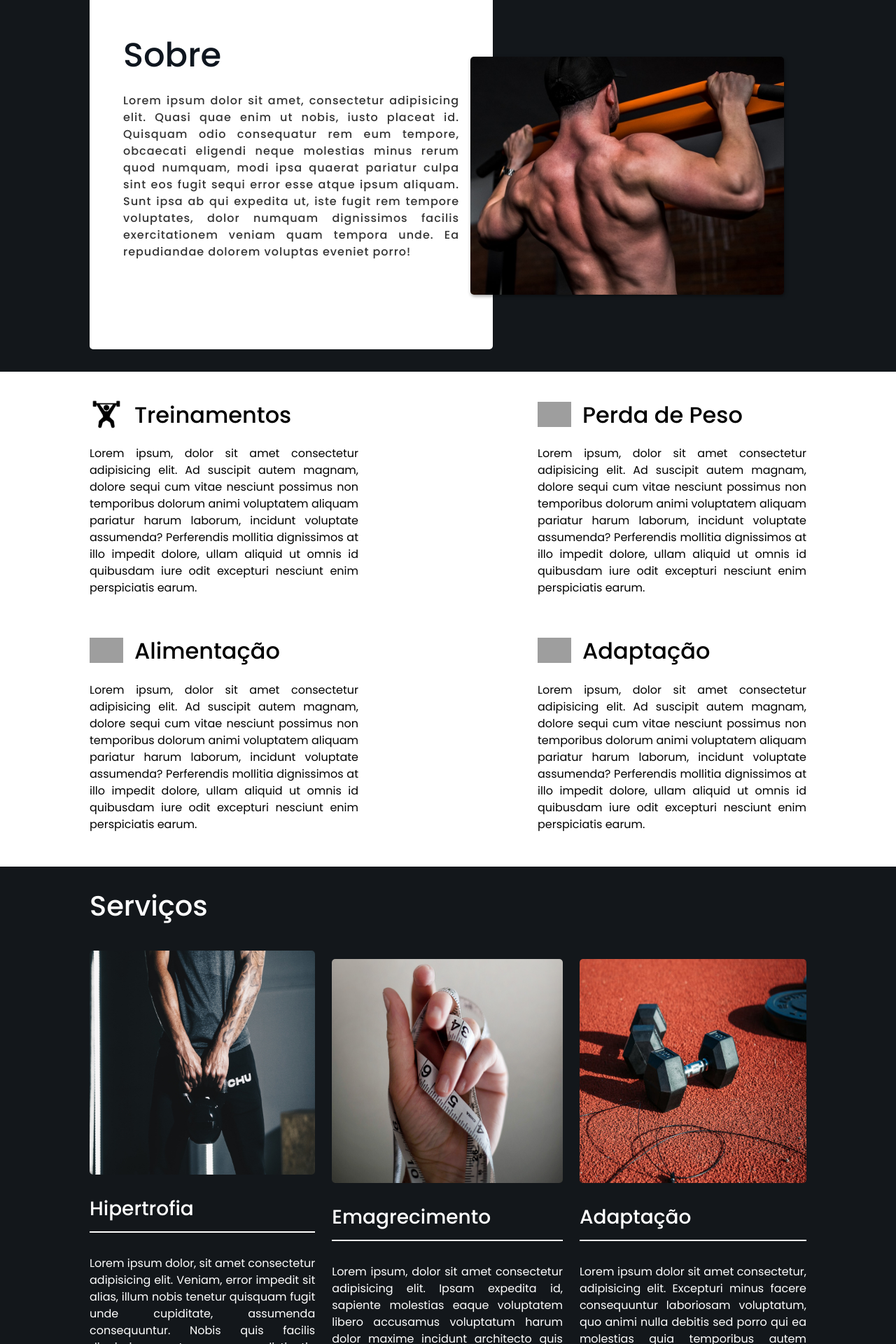
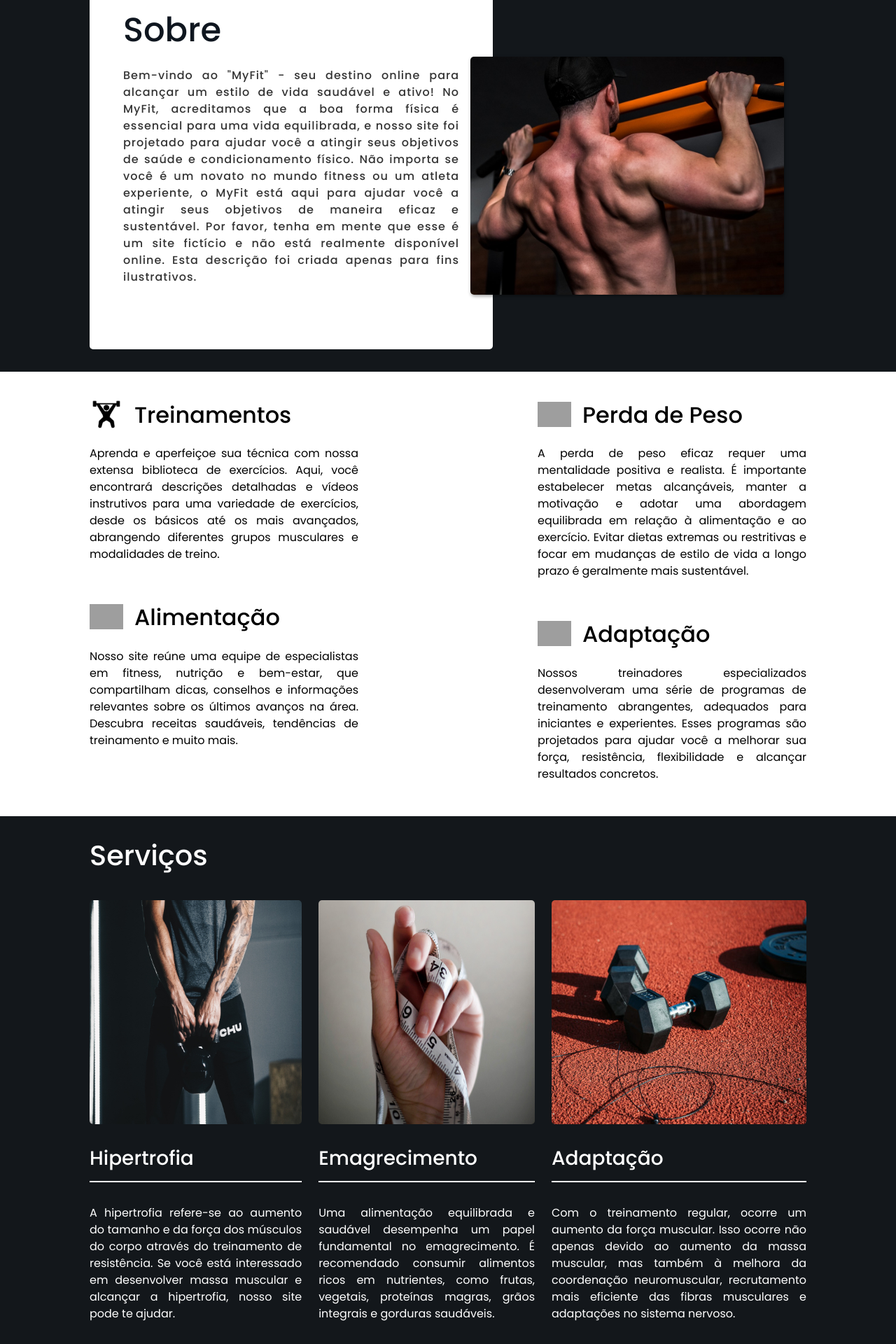
Before and after one commit to diogenesOliver/api-PI, a Vue app in the folder web/: page /login in a window 1280 px wide. Shown: the part 800-2720 px from the top of the page at 70% size. Built offline with nearby package versions, Linux system fonts and the light colour scheme; grey boxes are pictures that could not be loaded; what v-mask would draw is missing.

Commit message:
feat: customizações de mensagens

```diff
--- a/web/src/components/Land/About.vue
+++ b/web/src/components/Land/About.vue
@@ -3,13 +3,11 @@
     <div class="about-box reveal">
       <h2>Sobre</h2>
       <p>
-        Lorem ipsum dolor sit amet, consectetur adipisicing elit. Quasi quae
-        enim ut nobis, iusto placeat id. Quisquam odio consequatur rem eum
-        tempore, obcaecati eligendi neque molestias minus rerum quod numquam,
-        modi ipsa quaerat pariatur culpa sint eos fugit sequi error esse atque
-        ipsum aliquam. Sunt ipsa ab qui expedita ut, iste fugit rem tempore
-        voluptates, dolor numquam dignissimos facilis exercitationem veniam quam
-        tempora unde. Ea repudiandae dolorem voluptas eveniet porro!
+        Bem-vindo ao "MyFit" - seu destino online para alcançar um estilo de vida saudável e ativo! No MyFit, acreditamos que a boa forma física é essencial para uma vida equilibrada, e nosso site foi projetado para ajudar você a atingir seus objetivos de saúde e condicionamento físico.
+
+        Não importa se você é um novato no mundo fitness ou um atleta experiente, o MyFit está aqui para ajudar você a atingir seus objetivos de maneira eficaz e sustentável.
+
+        Por favor, tenha em mente que esse é um site fictício e não está realmente disponível online. Esta descrição foi criada apenas para fins ilustrativos.
       </p>
     </div>
     <div class="image-box">
--- a/web/src/components/Land/Goals.vue
+++ b/web/src/components/Land/Goals.vue
@@ -7,12 +7,7 @@
           <h2>Treinamentos</h2>
         </div>
         <p>
-          Lorem ipsum, dolor sit amet consectetur adipisicing elit. Ad suscipit
-          autem magnam, dolore sequi cum vitae nesciunt possimus non temporibus
-          dolorum animi voluptatem aliquam pariatur harum laborum, incidunt
-          voluptate assumenda? Perferendis mollitia dignissimos at illo impedit
-          dolore, ullam aliquid ut omnis id quibusdam iure odit excepturi
-          nesciunt enim perspiciatis earum.
+          Aprenda e aperfeiçoe sua técnica com nossa extensa biblioteca de exercícios. Aqui, você encontrará descrições detalhadas e vídeos instrutivos para uma variedade de exercícios, desde os básicos até os mais avançados, abrangendo diferentes grupos musculares e modalidades de treino.
         </p>
       </div>
       <div class="goals-box">
@@ -24,12 +19,7 @@
           <h2>Alimentação</h2>
         </div>
         <p>
-          Lorem ipsum, dolor sit amet consectetur adipisicing elit. Ad suscipit
-          autem magnam, dolore sequi cum vitae nesciunt possimus non temporibus
-          dolorum animi voluptatem aliquam pariatur harum laborum, incidunt
-          voluptate assumenda? Perferendis mollitia dignissimos at illo impedit
-          dolore, ullam aliquid ut omnis id quibusdam iure odit excepturi
-          nesciunt enim perspiciatis earum.
+          Nosso site reúne uma equipe de especialistas em fitness, nutrição e bem-estar, que compartilham dicas, conselhos e informações relevantes sobre os últimos avanços na área. Descubra receitas saudáveis, tendências de treinamento e muito mais.
         </p>
       </div>
     </div>
@@ -43,12 +33,7 @@
           <h2>Perda de Peso</h2>
         </div>
         <p>
-          Lorem ipsum, dolor sit amet consectetur adipisicing elit. Ad suscipit
-          autem magnam, dolore sequi cum vitae nesciunt possimus non temporibus
-          dolorum animi voluptatem aliquam pariatur harum laborum, incidunt
-          voluptate assumenda? Perferendis mollitia dignissimos at illo impedit
-          dolore, ullam aliquid ut omnis id quibusdam iure odit excepturi
-          nesciunt enim perspiciatis earum.
+          A perda de peso eficaz requer uma mentalidade positiva e realista. É importante estabelecer metas alcançáveis, manter a motivação e adotar uma abordagem equilibrada em relação à alimentação e ao exercício. Evitar dietas extremas ou restritivas e focar em mudanças de estilo de vida a longo prazo é geralmente mais sustentável.
         </p>
       </div>
       <div class="goals-box">
@@ -60,12 +45,7 @@
           <h2>Adaptação</h2>
         </div>
         <p>
-          Lorem ipsum, dolor sit amet consectetur adipisicing elit. Ad suscipit
-          autem magnam, dolore sequi cum vitae nesciunt possimus non temporibus
-          dolorum animi voluptatem aliquam pariatur harum laborum, incidunt
-          voluptate assumenda? Perferendis mollitia dignissimos at illo impedit
-          dolore, ullam aliquid ut omnis id quibusdam iure odit excepturi
-          nesciunt enim perspiciatis earum.
+          Nossos treinadores especializados desenvolveram uma série de programas de treinamento abrangentes, adequados para iniciantes e experientes. Esses programas são projetados para ajudar você a melhorar sua força, resistência, flexibilidade e alcançar resultados concretos.
         </p>
       </div>
     </div>
--- a/web/src/components/Land/Services.vue
+++ b/web/src/components/Land/Services.vue
@@ -9,10 +9,7 @@
         />
         <h3>Hipertrofia</h3>
         <p>
-          Lorem ipsum dolor, sit amet consectetur adipisicing elit. Veniam,
-          error impedit sit alias, illum nobis tenetur quisquam fugit unde
-          cupiditate, assumenda consequuntur. Nobis quis facilis dignissimos est
-          numquam, distinctio alias.
+          A hipertrofia refere-se ao aumento do tamanho e da força dos músculos do corpo através do treinamento de resistência. Se você está interessado em desenvolver massa muscular e alcançar a hipertrofia, nosso site pode te ajudar.
         </p>
         <button>
           <a href="#">Inscreva-se</a>
@@ -22,10 +19,7 @@
         <img src="@/assets/imgs/lose-w.jpg" alt="" />
         <h3>Emagrecimento</h3>
         <p>
-          Lorem ipsum, dolor sit amet consectetur adipisicing elit. Ipsam
-          expedita id, sapiente molestias eaque voluptatem libero accusamus
-          voluptatum harum dolor maxime incidunt architecto quis cupiditate
-          fugiat provident iusto nisi iste!
+          Uma alimentação equilibrada e saudável desempenha um papel fundamental no emagrecimento. É recomendado consumir alimentos ricos em nutrientes, como frutas, vegetais, proteínas magras, grãos integrais e gorduras saudáveis.
         </p>
         <button>
           <a href="#">Inscreva-se</a>
@@ -38,10 +32,7 @@
         />
         <h3>Adaptação</h3>
         <p>
-          Lorem ipsum dolor sit amet consectetur, adipisicing elit. Excepturi
-          minus facere consequuntur laboriosam voluptatum, quo animi nulla
-          debitis sed porro qui ea molestias quia temporibus autem tempora dolor
-          voluptates! Minus?
+          Com o treinamento regular, ocorre um aumento da força muscular. Isso ocorre não apenas devido ao aumento da massa muscular, mas também à melhora da coordenação neuromuscular, recrutamento mais eficiente das fibras musculares e adaptações no sistema nervoso.
         </p>
         <button>
           <a href="#">Inscreva-se</a>
--- a/web/src/views/Login.vue
+++ b/web/src/views/Login.vue
@@ -14,8 +14,7 @@
       <div class="title">
         <h2>Conecte-se ao seu perfil</h2>
         <p>
-          Lorem ipsum dolor sit amet consectetur adipisicing elit. Ex,
-          recusandae.
+          Bem-vindo(a)! Faça login para acessar um mundo de oportunidades fitness.
         </p>
       </div>
       <form name="contact" class="contact-inform form">
--- a/web/src/views/Register.vue
+++ b/web/src/views/Register.vue
@@ -14,8 +14,7 @@
       <div class="title">
         <h2>Cadastre-se</h2>
         <p>
-          Lorem, ipsum dolor sit amet consectetur adipisicing elit. Facere,
-          itaque.
+          Seja parte da nossa comunidade fitness! Cadastre-se agora e comece a sua jornada para uma vida mais saudável e ativa.
         </p>
       </div>
       <form name="contact" class="contact-inform form">
--- a/web/src/views/Welcome.vue
+++ b/web/src/views/Welcome.vue
@@ -32,8 +32,7 @@
           <div class="welcome">
             <h1>Bem-vindo, Fulano!</h1>
             <p>
-              Lorem ipsum dolor, sit amet consectetur adipisicing elit.
-              Veritatis sint optio voluptatum dolorum expedita temporibus.
+              Prepare-se para desafios, conquistas e um estilo de vida mais saudável!
             </p>
           </div>
         </div>
```
